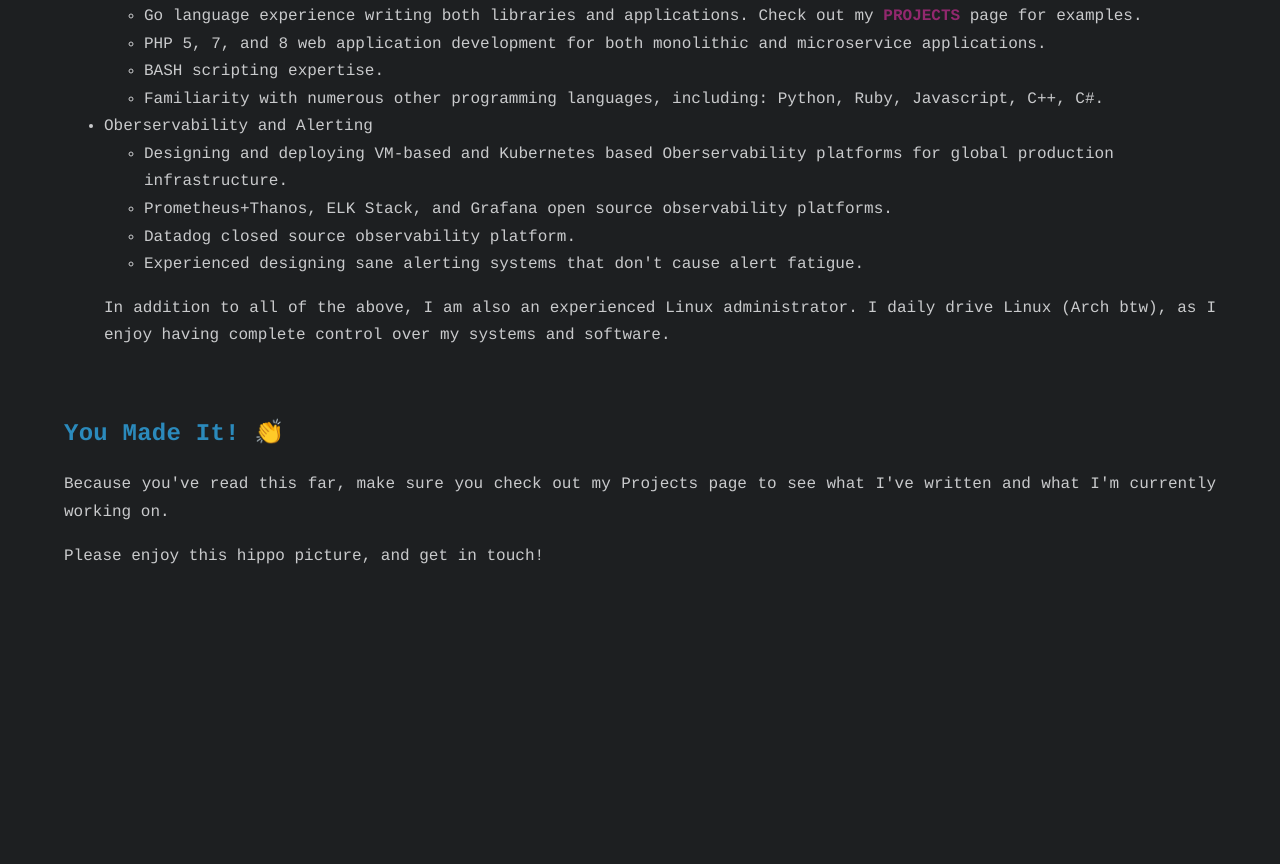
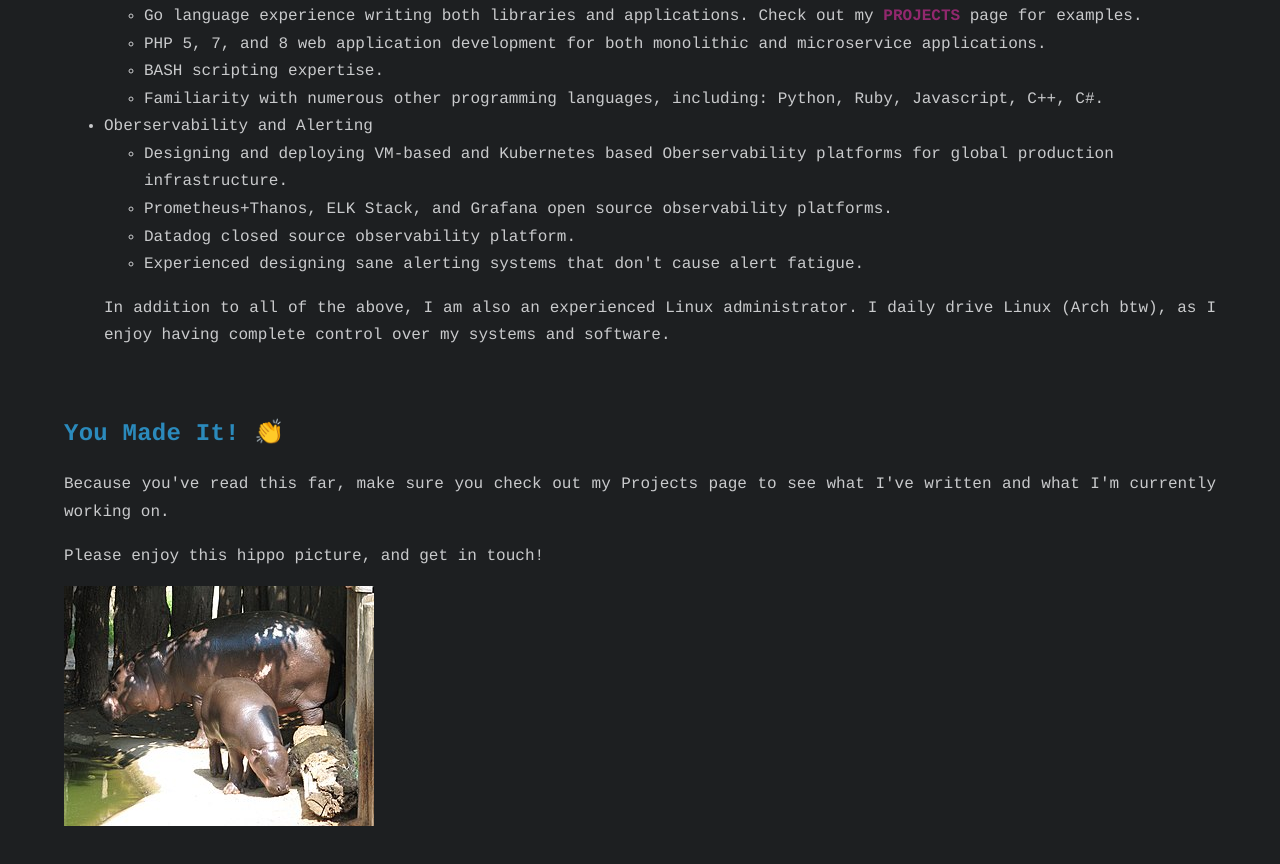
Before and after one commit to jgrancell/jgrancell.github.io, a plain HTML site: page index.html in a window 1280 px wide. Shown: the part 1207-2071 px from the top of the page. Before the commit the page ends 1857 px from the top, so only its background shows below. Drawn offline with Linux system fonts and the light colour scheme; a web font is replaced by a local one.

Commit message:
Adding hippo

```diff
--- a/index.html
+++ b/index.html
@@ -103,6 +103,7 @@
       <p>
         Please enjoy this hippo picture, and get in touch!
       </p>
+      <img src="/hippo.jpg" alt="a very cute baby hippopotamus with its mom or dad">
     </div>
   </div>
 </html>
```
Also changed, not shown: hippo.jpg (added).
